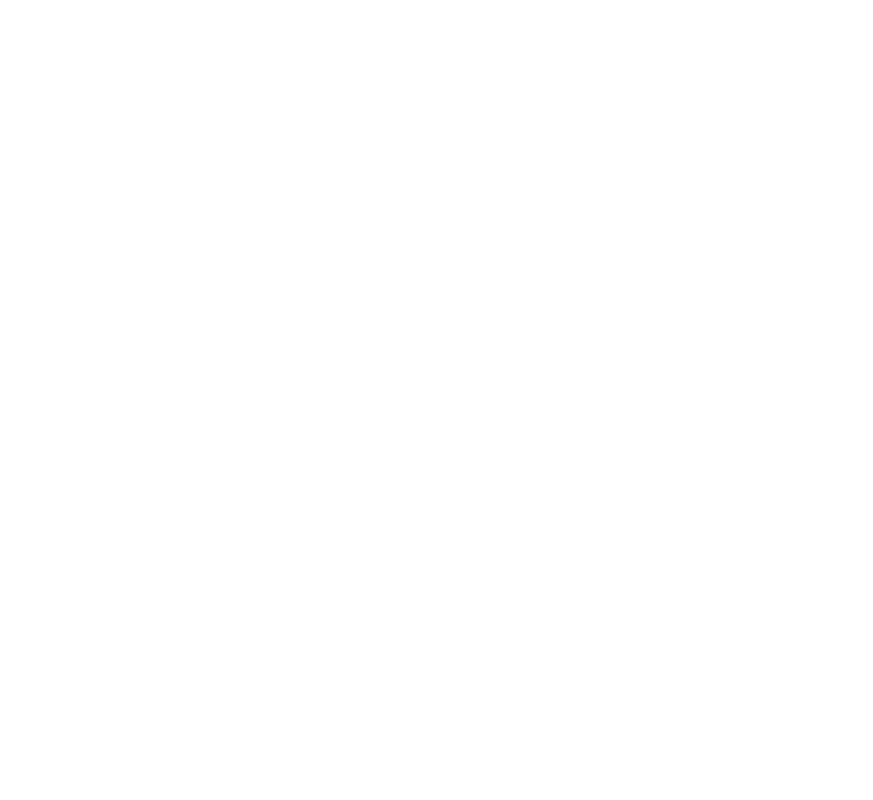
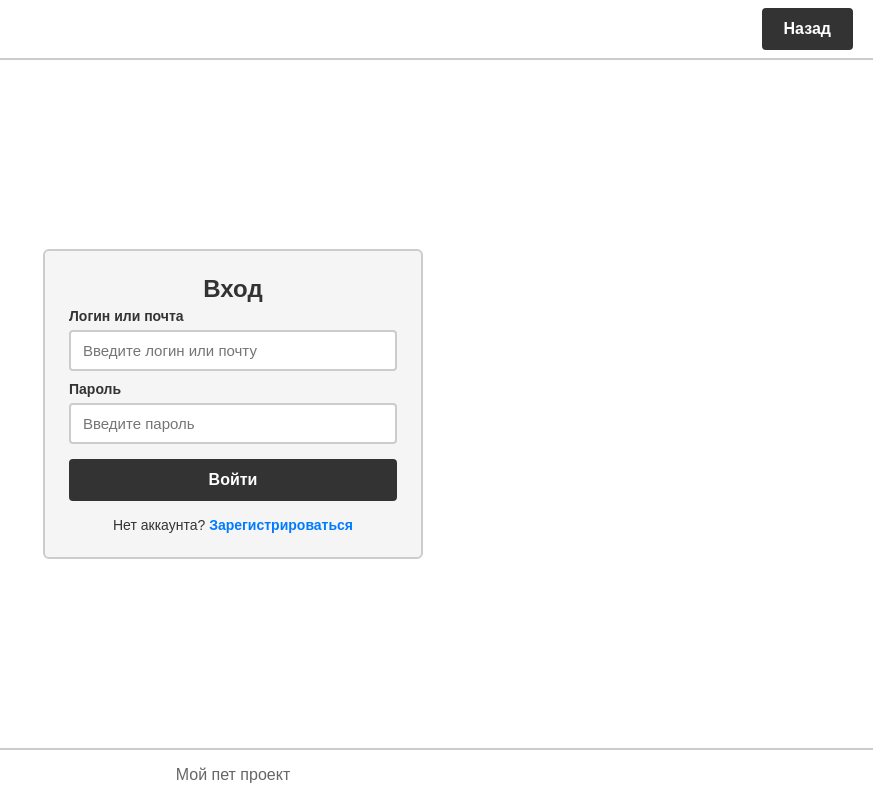
Before and after one commit to shinikakeru/Quiz, a website: page src/pages/login-page/index.html in a window 1280 px wide. Shown: the whole page, without its empty margins (407-1280 px from the left). Drawn offline with Linux system fonts and the light colour scheme.

Commit message:
сделал страницу логина внешне, исправил отступы в регистрации

```diff
--- a/src/pages/login-page/index.html
+++ b/src/pages/login-page/index.html
@@ -7,7 +7,39 @@
     <link rel="stylesheet" href="../../styles/variables.css">
     <link rel="stylesheet" href="styles.css">
 </head>
-<body>
+<body class="body">
+
+    <div class="header-container">
+        <header class="header">
+                <a href="../welcome-page/">Назад</a>
+        </header>
+    </div>
+
+    <main class="main">
+        <div class="main-form">
+            <h1 class="form-title">Вход</h1>
+            <form class="login-form" id="login-form">
+                <div class="form-group">
+                    <label for="login">Логин или почта</label>
+                    <input type="text" id="login" name="login" placeholder="Введите логин или почту" required>
+                </div>
+
+                <div class="form-group">
+                    <label for="password">Пароль</label>
+                    <input type="password" id="password" name="password" placeholder="Введите пароль" minlength="6" required>
+                </div>
+
+                <button type="submit" class="submit-btn">Войти</button>
+            </form>
+            <p class="form-footer-text">
+                Нет аккаунта? <a href="../register-page/" class="inline-link">Зарегистрироваться</a>
+            </p>
+        </div>
+    </main>
+
+    <footer class="footer">
+        <p>Мой пет проект</p>
+    </footer>
 
 </body>
 </html>
--- a/src/pages/login-page/styles.css
+++ b/src/pages/login-page/styles.css
@@ -0,0 +1,147 @@
+.body {
+    display: flex;
+    flex-direction: column;
+    width: 100%;
+    min-height: 100vh;
+    font-family: Arial, sans-serif;
+    background-color: var(--bg-color);
+    color: var(--text-color);
+    margin: 0;
+}
+
+.header a,
+.submit-btn {
+    display: inline-block;
+    text-decoration: none;
+    text-align: center;
+    color: var(--white);
+    background-color: var(--text-color);
+    border: 2px solid var(--text-color);
+    font-weight: bold;
+    font-size: 16px;
+    padding: 10px 20px;
+    border-radius: 4px;
+    cursor: pointer;
+}
+
+.header a:hover,
+.submit-btn:hover {
+    color: var(--text-color);
+    background-color: var(--white);
+    border: 2px solid var(--text-color);
+}
+
+.header-container {
+    display: flex;
+    max-width: 1200px;
+    width: 100%;
+}
+
+.header {
+    display: flex;
+    position: fixed;
+    top: 0;
+    left: 0;
+    width: 100%;
+    height: 60px;
+    justify-content: flex-end;
+    align-items: center;
+    padding: 20px;
+    background-color: var(--white);
+    z-index: 1000;
+    border-bottom: 2px solid var(--border-color);
+}
+
+.main {
+    display: flex;
+    flex-direction: column;
+    justify-content: center;
+    align-items: center;
+    width: 100%;
+    flex: 1;
+    background-color: var(--white);
+    margin-top: 60px;
+    padding: 20px;
+}
+
+.main-form {
+    display: flex;
+    flex-direction: column;
+    width: 100%;
+    max-width: 380px;
+    padding: 24px;
+    border: 2px solid var(--border-color);
+    border-radius: 6px;
+    background-color: var(--bg-color);
+}
+
+.form-title {
+    margin: 0 0 5px 0;
+    font-size: 24px;
+    text-align: center;
+}
+
+.login-form {
+    display: flex;
+    flex-direction: column;
+    gap: 10px;
+}
+
+.form-group {
+    display: flex;
+    flex-direction: column;
+    gap: 6px;
+}
+
+.form-group label {
+    font-size: 14px;
+    font-weight: bold;
+}
+
+.form-group input {
+    width: 100%;
+    padding: 10px 12px;
+    font-size: 15px;
+    color: var(--text-color);
+    background-color: var(--white);
+    border: 2px solid var(--border-color);
+    border-radius: 4px;
+    outline: none;
+    transition: border-color 0.2s ease;
+}
+
+.form-group input:focus {
+    border-color: var(--text-color);
+}
+
+.submit-btn {
+    width: 100%;
+    margin-top: 5px;
+}
+
+.form-footer-text {
+    margin: 16px 0 0 0;
+    text-align: center;
+    font-size: 14px;
+}
+
+.inline-link {
+    color: var(--primary-color);
+    text-decoration: none;
+    font-weight: bold;
+}
+
+.inline-link:hover {
+    text-decoration: underline;
+}
+
+.footer {
+    display: flex;
+    align-items: center;
+    justify-content: center;
+    text-align: center;
+    background-color: var(--white);
+    color: #666;
+    width: 100%;
+    border-top: 2px solid var(--border-color);
+}
--- a/src/pages/register-page/styles.css
+++ b/src/pages/register-page/styles.css
@@ -76,7 +76,7 @@
 }
 
 .form-title {
-    margin: 0 0 20px 0;
+    margin: 0 0 5px 0;
     font-size: 24px;
     text-align: center;
 }
@@ -84,7 +84,7 @@
 .register-form {
     display: flex;
     flex-direction: column;
-    gap: 15px;
+    gap: 10px;
 }
 
 .form-group {
```
